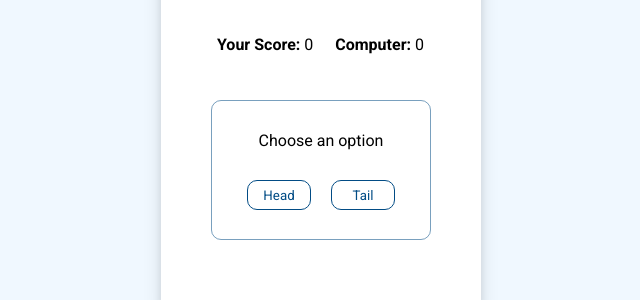
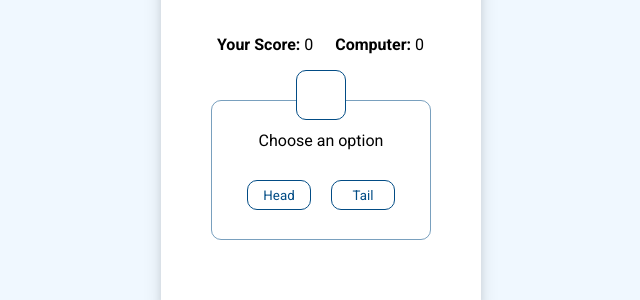
Before and after one commit to Sadiqur057/cricVillage, a plain HTML site: page index.html in a window 1280 px wide. Shown: the part 188-488 px from the top of the page, 319-959 px from the left. Drawn offline with nearby package versions, Linux system fonts and the light colour scheme.

Commit message:
run each ball styled

```diff
--- a/style.css
+++ b/style.css
@@ -93,3 +93,18 @@ p{
 .icon-2{
     transform: scale(2);
 }
+
+.show-run{
+    width: 50px;
+    height: 50px;
+    border: 1px solid  rgb(2, 76, 133);
+    color: rgb(2, 76, 133);
+    padding: 5px;
+    border-radius: 10px;
+    position: relative;
+    z-index: 10;
+    bottom: 180px;
+    left: 50%;
+    transform: translateX(-50%);
+    background-color: #fff;
+}
```
